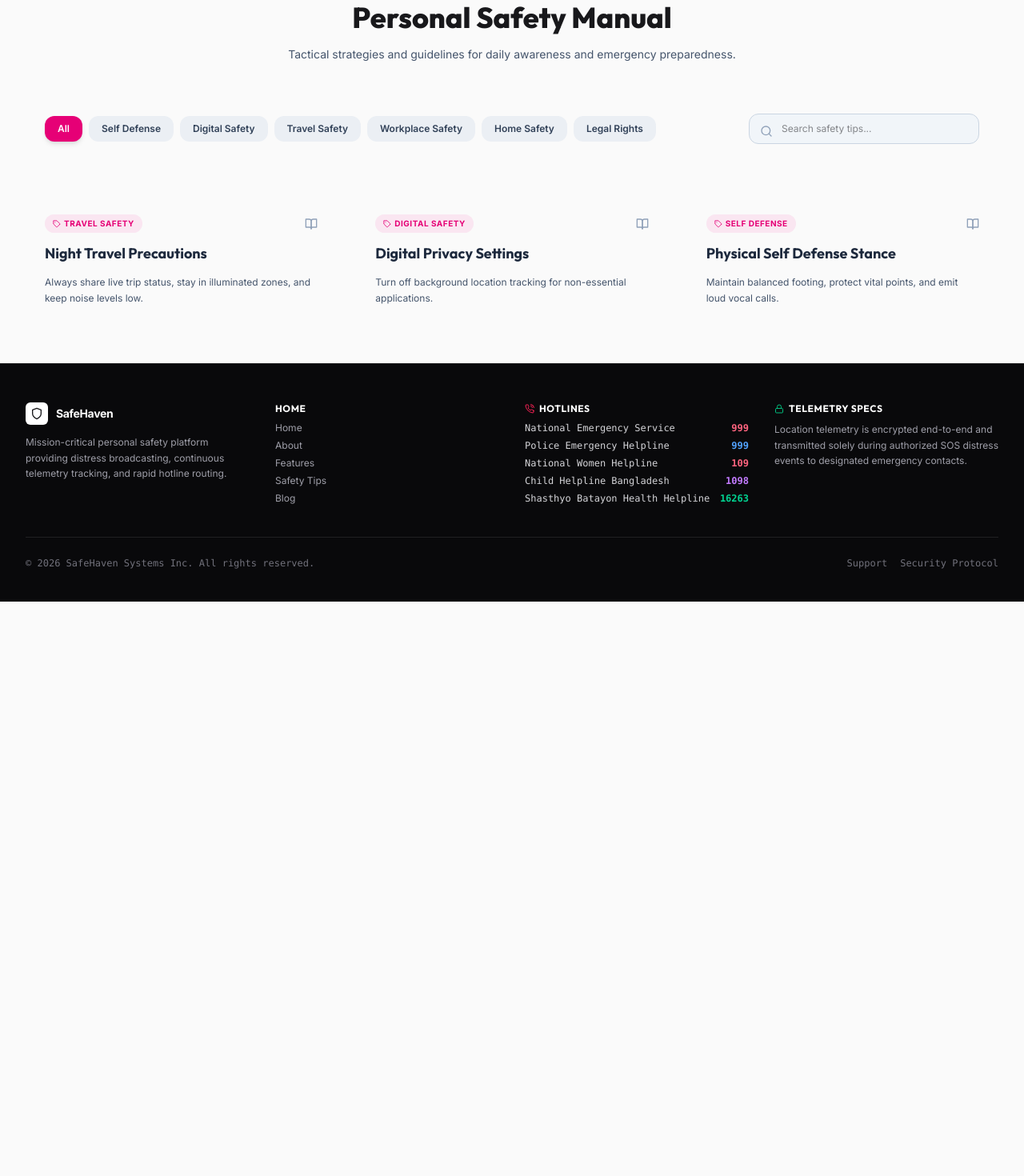
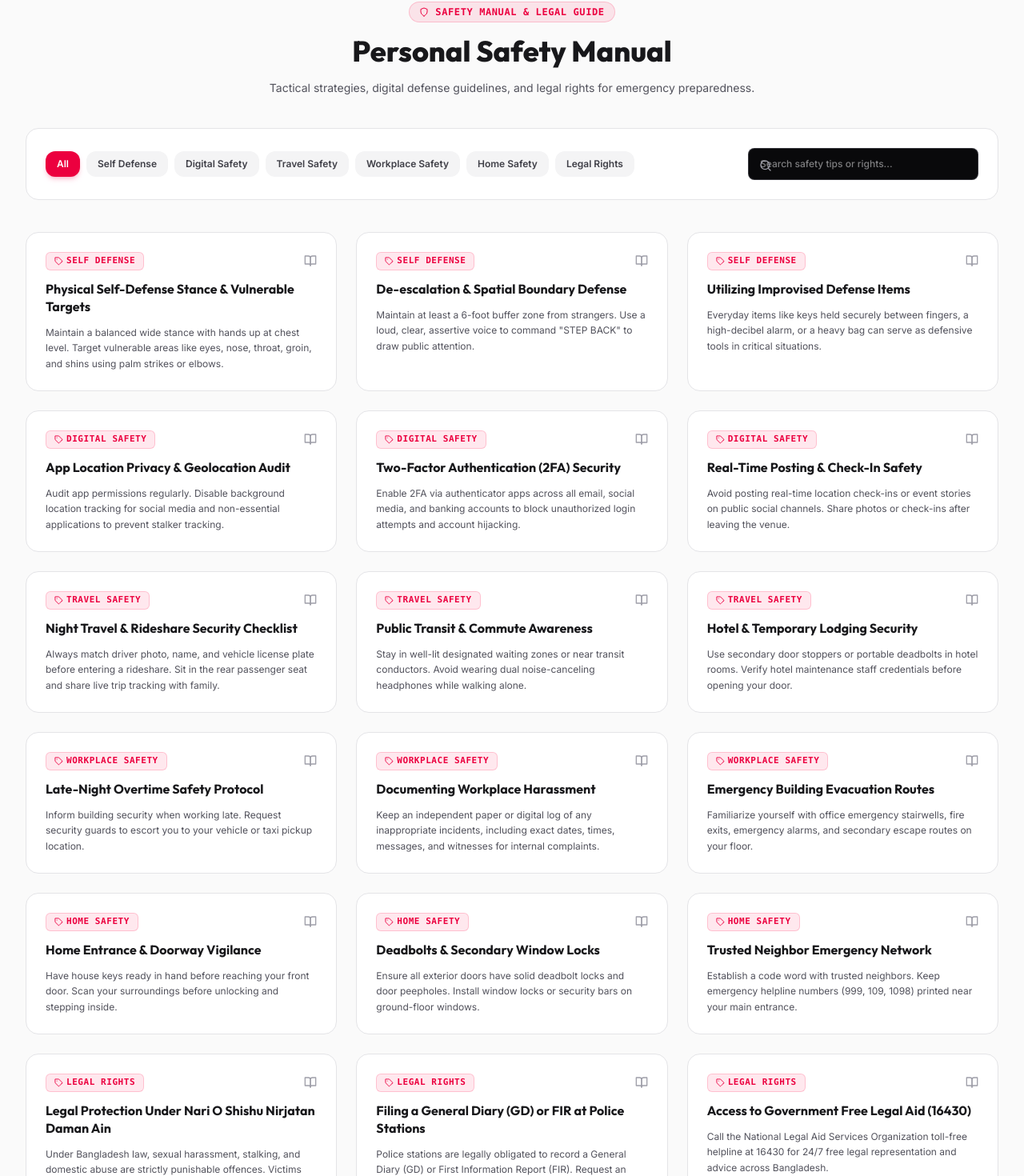
Before and after one commit to Ridwanulkarim/women-safety-web-app, a React (Vite) app: page /safety-tips in a window 1280 px wide. Shown: the part 111-1581 px from the top of the page at 80% size. Before the commit the page ends 863 px from the top, so only its background shows below. Built offline with nearby package versions, Linux system fonts and the light colour scheme; no server answers; sample sign-in values are in the browser's storage.

Commit message:
Populate full safety tips and legal guidelines for all categories (Self Defense, Digital Safety, Workplace Safety, Legal Rights, Home Safety, Travel Safety)

```diff
--- a/src/pages/public/SafetyTips.jsx
+++ b/src/pages/public/SafetyTips.jsx
@@ -1,10 +1,132 @@
 import React, { useState, useEffect } from 'react';
-import { FiSearch, FiBookOpen, FiTag } from 'react-icons/fi';
+import { FiSearch, FiBookOpen, FiTag, FiShield } from 'react-icons/fi';
 import api from '../../services/api';
 import { TIP_CATEGORIES } from '../../utils/constants';
 
+const DEFAULT_SAFETY_TIPS = [
+  // Self Defense
+  {
+    id: 'tip-sd-1',
+    title: 'Physical Self-Defense Stance & Vulnerable Targets',
+    category: 'Self Defense',
+    content: 'Maintain a balanced wide stance with hands up at chest level. Target vulnerable areas like eyes, nose, throat, groin, and shins using palm strikes or elbows.'
+  },
+  {
+    id: 'tip-sd-2',
+    title: 'De-escalation & Spatial Boundary Defense',
+    category: 'Self Defense',
+    content: 'Maintain at least a 6-foot buffer zone from strangers. Use a loud, clear, assertive voice to command "STEP BACK" to draw public attention.'
+  },
+  {
+    id: 'tip-sd-3',
+    title: 'Utilizing Improvised Defense Items',
+    category: 'Self Defense',
+    content: 'Everyday items like keys held securely between fingers, a high-decibel alarm, or a heavy bag can serve as defensive tools in critical situations.'
+  },
+
+  // Digital Safety
+  {
+    id: 'tip-ds-1',
+    title: 'App Location Privacy & Geolocation Audit',
+    category: 'Digital Safety',
+    content: 'Audit app permissions regularly. Disable background location tracking for social media and non-essential applications to prevent stalker tracking.'
+  },
+  {
+    id: 'tip-ds-2',
+    title: 'Two-Factor Authentication (2FA) Security',
+    category: 'Digital Safety',
+    content: 'Enable 2FA via authenticator apps across all email, social media, and banking accounts to block unauthorized login attempts and account hijacking.'
+  },
+  {
+    id: 'tip-ds-3',
+    title: 'Real-Time Posting & Check-In Safety',
+    category: 'Digital Safety',
+    content: 'Avoid posting real-time location check-ins or event stories on public social channels. Share photos or check-ins after leaving the venue.'
+  },
+
+  // Travel Safety
+  {
+    id: 'tip-ts-1',
+    title: 'Night Travel & Rideshare Security Checklist',
+    category: 'Travel Safety',
+    content: 'Always match driver photo, name, and vehicle license plate before entering a rideshare. Sit in the rear passenger seat and share live trip tracking with family.'
+  },
+  {
+    id: 'tip-ts-2',
+    title: 'Public Transit & Commute Awareness',
+    category: 'Travel Safety',
+    content: 'Stay in well-lit designated waiting zones or near transit conductors. Avoid wearing dual noise-canceling headphones while walking alone.'
+  },
+  {
+    id: 'tip-ts-3',
+    title: 'Hotel & Temporary Lodging Security',
+    category: 'Travel Safety',
+    content: 'Use secondary door stoppers or portable deadbolts in hotel rooms. Verify hotel maintenance staff credentials before opening your door.'
+  },
+
+  // Workplace Safety
+  {
+    id: 'tip-ws-1',
+    title: 'Late-Night Overtime Safety Protocol',
+    category: 'Workplace Safety',
+    content: 'Inform building security when working late. Request security guards to escort you to your vehicle or taxi pickup location.'
+  },
+  {
+    id: 'tip-ws-2',
+    title: 'Documenting Workplace Harassment',
+    category: 'Workplace Safety',
+    content: 'Keep an independent paper or digital log of any inappropriate incidents, including exact dates, times, messages, and witnesses for internal complaints.'
+  },
+  {
+    id: 'tip-ws-3',
+    title: 'Emergency Building Evacuation Routes',
+    category: 'Workplace Safety',
+    content: 'Familiarize yourself with office emergency stairwells, fire exits, emergency alarms, and secondary escape routes on your floor.'
+  },
+
+  // Home Safety
+  {
+    id: 'tip-hs-1',
+    title: 'Home Entrance & Doorway Vigilance',
+    category: 'Home Safety',
+    content: 'Have house keys ready in hand before reaching your front door. Scan your surroundings before unlocking and stepping inside.'
+  },
+  {
+    id: 'tip-hs-2',
+    title: 'Deadbolts & Secondary Window Locks',
+    category: 'Home Safety',
+    content: 'Ensure all exterior doors have solid deadbolt locks and door peepholes. Install window locks or security bars on ground-floor windows.'
+  },
+  {
+    id: 'tip-hs-3',
+    title: 'Trusted Neighbor Emergency Network',
+    category: 'Home Safety',
+    content: 'Establish a code word with trusted neighbors. Keep emergency helpline numbers (999, 109, 1098) printed near your main entrance.'
+  },
+
+  // Legal Rights
+  {
+    id: 'tip-lr-1',
+    title: 'Legal Protection Under Nari O Shishu Nirjatan Daman Ain',
+    category: 'Legal Rights',
+    content: 'Under Bangladesh law, sexual harassment, stalking, and domestic abuse are strictly punishable offences. Victims have the right to immediate police action.'
+  },
+  {
+    id: 'tip-lr-2',
+    title: 'Filing a General Diary (GD) or FIR at Police Stations',
+    category: 'Legal Rights',
+    content: 'Police stations are legally obligated to record a General Diary (GD) or First Information Report (FIR). Request an official receipt copy with police seal.'
+  },
+  {
+    id: 'tip-lr-3',
+    title: 'Access to Government Free Legal Aid (16430)',
+    category: 'Legal Rights',
+    content: 'Call the National Legal Aid Services Organization toll-free helpline at 16430 for 24/7 free legal representation and advice across Bangladesh.'
+  }
+];
+
 const SafetyTips = () => {
-  const [tips, setTips] = useState([]);
+  const [tips, setTips] = useState(DEFAULT_SAFETY_TIPS);
   const [category, setCategory] = useState('All');
   const [search, setSearch] = useState('');
   const [loading, setLoading] = useState(true);
@@ -13,15 +135,21 @@ const SafetyTips = () => {
     const fetchTips = async () => {
       try {
         const res = await api.get('/safety-tips');
-        if (res.data?.data) {
-          setTips(res.data.data);
+        if (Array.isArray(res.data?.data) && res.data.data.length > 0) {
+          // Merge API tips with default tips so no category is ever empty
+          const apiTips = res.data.data;
+          const merged = [...apiTips];
+          DEFAULT_SAFETY_TIPS.forEach(dt => {
+            if (!merged.some(m => m.category === dt.category && m.title === dt.title)) {
+              merged.push(dt);
+            }
+          });
+          setTips(merged);
+        } else {
+          setTips(DEFAULT_SAFETY_TIPS);
         }
       } catch (e) {
-        setTips([
-          { id: '1', title: 'Night Travel Precautions', category: 'Travel Safety', content: 'Always share live trip status, stay in illuminated zones, and keep noise levels low.' },
-          { id: '2', title: 'Digital Privacy Settings', category: 'Digital Safety', content: 'Turn off background location tracking for non-essential applications.' },
-          { id: '3', title: 'Physical Self Defense Stance', category: 'Self Defense', content: 'Maintain balanced footing, protect vital points, and emit loud vocal calls.' }
-        ]);
+        setTips(DEFAULT_SAFETY_TIPS);
       } finally {
         setLoading(false);
       }
@@ -31,28 +159,37 @@ const SafetyTips = () => {
 
   const filteredTips = tips.filter(t => {
     const matchesCat = category === 'All' || t.category === category;
-    const matchesSearch = t.title.toLowerCase().includes(search.toLowerCase()) || t.content.toLowerCase().includes(search.toLowerCase());
+    const matchesSearch =
+      (t.title || '').toLowerCase().includes(search.toLowerCase()) ||
+      (t.content || '').toLowerCase().includes(search.toLowerCase());
     return matchesCat && matchesSearch;
   });
 
   return (
-    <div className="max-w-7xl mx-auto px-4 sm:px-6 lg:px-8 py-12 space-y-10">
+    <div className="max-w-7xl mx-auto px-4 sm:px-6 lg:px-8 py-12 space-y-10 font-sans">
       <div className="text-center max-w-2xl mx-auto space-y-4">
-        <h1 className="text-4xl font-extrabold font-heading">Personal Safety Manual</h1>
-        <p className="text-sm text-slate-600 dark:text-slate-400">Tactical strategies and guidelines for daily awareness and emergency preparedness.</p>
+        <div className="inline-flex items-center gap-2 px-3 py-1 rounded-full bg-rose-500/10 text-rose-600 dark:text-rose-400 border border-rose-500/20 text-xs font-mono font-bold uppercase tracking-wider">
+          <FiShield /> Safety Manual & Legal Guide
+        </div>
+        <h1 className="text-3xl sm:text-4xl font-extrabold font-heading text-zinc-900 dark:text-white">
+          Personal Safety Manual
+        </h1>
+        <p className="text-xs sm:text-sm text-zinc-600 dark:text-zinc-400">
+          Tactical strategies, digital defense guidelines, and legal rights for emergency preparedness.
+        </p>
       </div>
 
       {/* Filter & Search Bar */}
-      <div className="glass-card p-6 rounded-3xl flex flex-col md:flex-row gap-4 items-center justify-between">
+      <div className="product-card p-4 sm:p-6 flex flex-col md:flex-row gap-4 items-center justify-between">
         <div className="flex flex-wrap gap-2 w-full md:w-auto">
           {TIP_CATEGORIES.map(cat => (
             <button
               key={cat}
               onClick={() => setCategory(cat)}
-              className={`px-4 py-2 rounded-xl text-xs font-semibold transition ${
+              className={`px-3.5 py-2 rounded-xl text-xs font-semibold transition ${
                 category === cat
-                  ? 'bg-pink-600 text-white shadow-md'
-                  : 'bg-slate-200/60 dark:bg-slate-800 text-slate-700 dark:text-slate-300 hover:bg-pink-500/10'
+                  ? 'bg-rose-600 text-white shadow-md shadow-rose-600/20'
+                  : 'bg-zinc-100 dark:bg-zinc-800 text-zinc-700 dark:text-zinc-300 hover:bg-rose-500/10 hover:text-rose-500'
               }`}
             >
               {cat}
@@ -61,32 +198,51 @@ const SafetyTips = () => {
         </div>
 
         <div className="relative w-full md:w-72">
-          <FiSearch className="absolute left-3.5 top-3.5 text-slate-400" />
+          <FiSearch className="absolute left-3.5 top-3.5 text-zinc-400" />
           <input
             type="text"
-            placeholder="Search safety tips..."
+            placeholder="Search safety tips or rights..."
             value={search}
             onChange={e => setSearch(e.target.value)}
-            className="w-full pl-10 pr-4 py-2.5 rounded-xl bg-slate-100 dark:bg-slate-900 border border-slate-300 dark:border-slate-800 text-xs focus:outline-none focus:border-pink-500"
+            className="human-input pl-10"
           />
         </div>
       </div>
 
       {/* Tips Grid */}
+      {loading ? (
+        <div className="p-12 text-center text-xs text-zinc-400 font-mono">
+          Loading safety guidelines...
+        </div>
+      ) : filteredTips.length === 0 ? (
+        <div className="product-card p-12 text-center space-y-3">
+          <p className="text-sm font-bold text-zinc-700 dark:text-zinc-300">No safety tips found matching "{search}"</p>
+          <button onClick={() => { setSearch(''); setCategory('All'); }} className="btn-outline text-xs">
+            Reset Category Filter
+          </button>
+        </div>
+      ) : (
         <div className="grid grid-cols-1 md:grid-cols-2 lg:grid-cols-3 gap-6">
           {filteredTips.map(tip => (
-          <div key={tip.id} className="glass-card p-6 rounded-3xl space-y-3 hover:border-pink-500/30 transition">
+            <div key={tip.id} className="product-card p-6 space-y-3 product-card-hover flex flex-col justify-between">
+              <div className="space-y-3">
                 <div className="flex items-center justify-between">
-              <span className="text-[10px] font-bold uppercase tracking-wider px-2.5 py-1 rounded-full bg-pink-500/10 text-pink-600 dark:text-pink-400 flex items-center gap-1">
+                  <span className="mono-tag mono-tag-rose">
                     <FiTag /> {tip.category}
                   </span>
-              <FiBookOpen className="text-slate-400" />
+                  <FiBookOpen className="text-zinc-400" />
                 </div>
-            <h3 className="text-lg font-bold font-heading text-slate-800 dark:text-slate-100">{tip.title}</h3>
-            <p className="text-xs text-slate-600 dark:text-slate-400 leading-relaxed">{tip.content}</p>
+                <h3 className="text-base font-bold font-heading text-zinc-900 dark:text-white leading-snug">
+                  {tip.title}
+                </h3>
+                <p className="text-xs text-zinc-600 dark:text-zinc-400 leading-relaxed">
+                  {tip.content}
+                </p>
+              </div>
             </div>
           ))}
         </div>
+      )}
     </div>
   );
 };
```
Also changed, not shown: 1 other file (tests, documents, lock files or other folders). Lines whose indentation alone changed are shown as unchanged.
